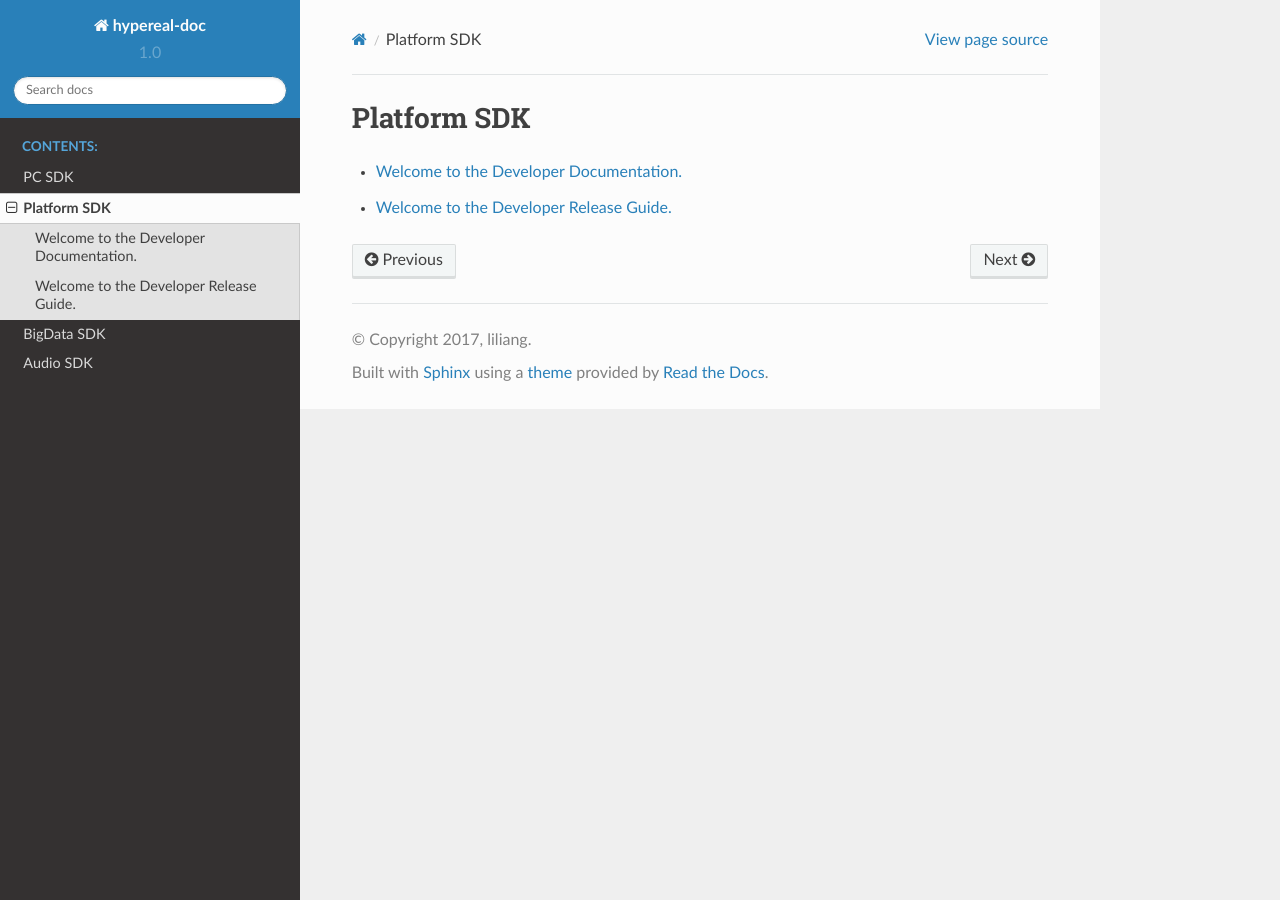
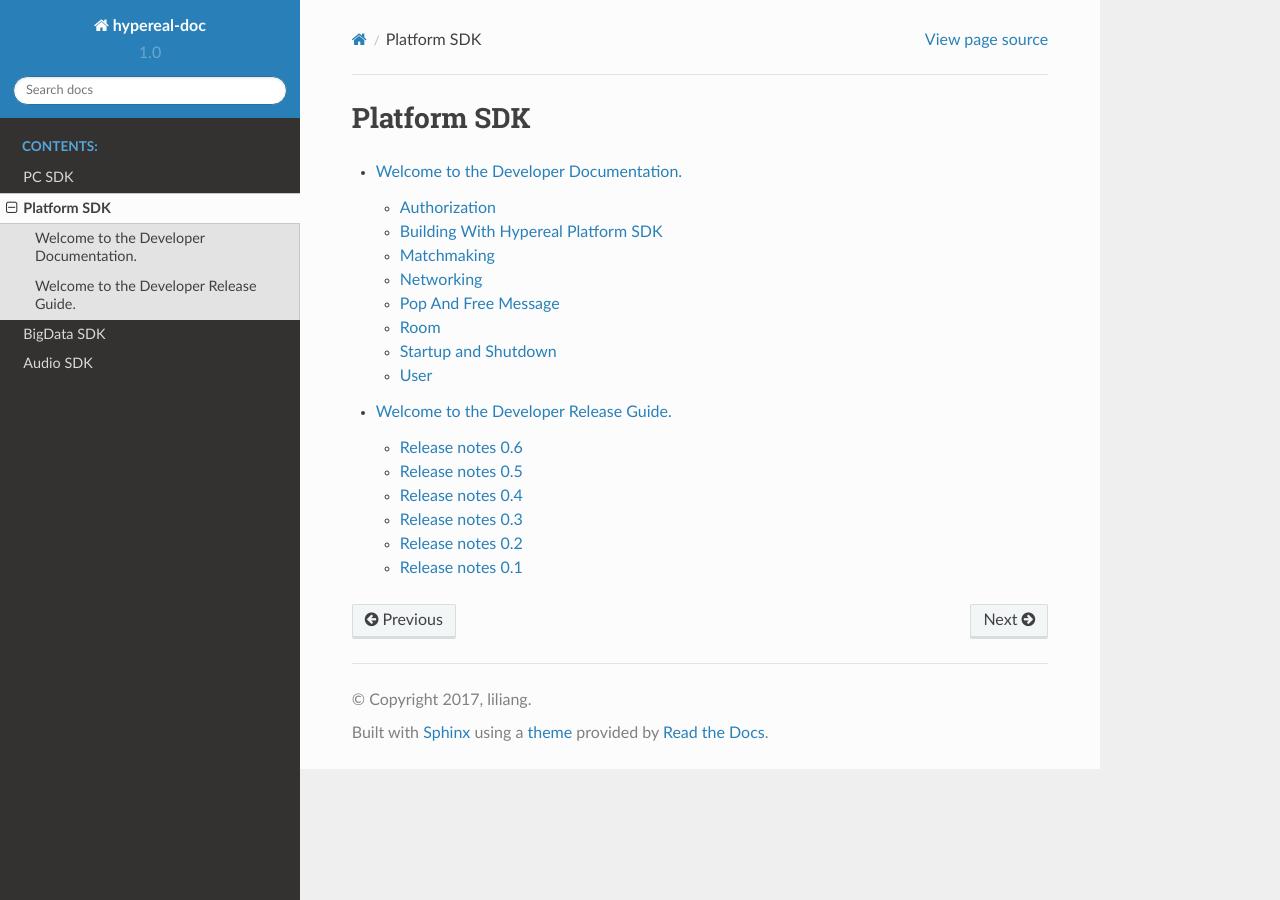
Before and after one commit to helloiss/hypereal-doc, a Sphinx documentation site: the page built from docs/platform-sdk/index.rst, in a window 1280 px wide. Built offline with Sphinx 7.4.7 and the Read the Docs theme 2.0.0, drawn with Linux system fonts in a browser that asks for light colours; pages that are not in the unit, such as notebooks, are missing from menus; some of the changed lines change nothing that is shown.

Commit message:
add markdown

```diff
--- a/docs/conf.py
+++ b/docs/conf.py
@@ -19,7 +19,7 @@
 # import os
 # import sys
 # sys.path.insert(0, os.path.abspath('.'))
-
+from recommonmark.parser import CommonMarkParser
 
 # -- General configuration ------------------------------------------------
 
@@ -38,8 +38,11 @@ templates_path = ['_templates']
 # The suffix(es) of source filenames.
 # You can specify multiple suffix as a list of string:
 #
-# source_suffix = ['.rst', '.md']
-source_suffix = '.rst'
+source_parsers = {
+    '.md': CommonMarkParser,
+}
+source_suffix = ['.rst', '.md']
+# source_suffix = '.rst'
 
 # The master toctree document.
 master_doc = 'index'
```
